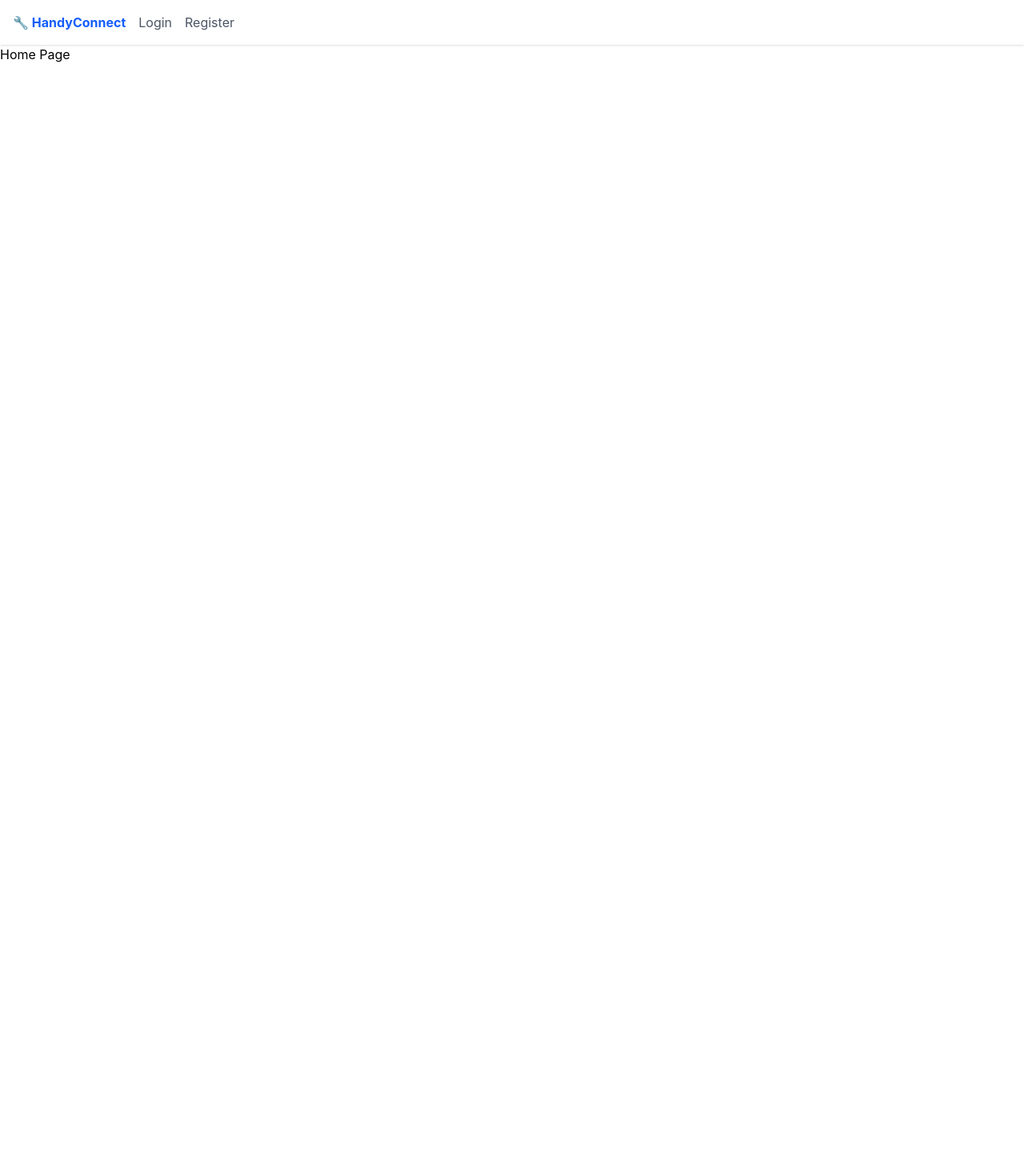
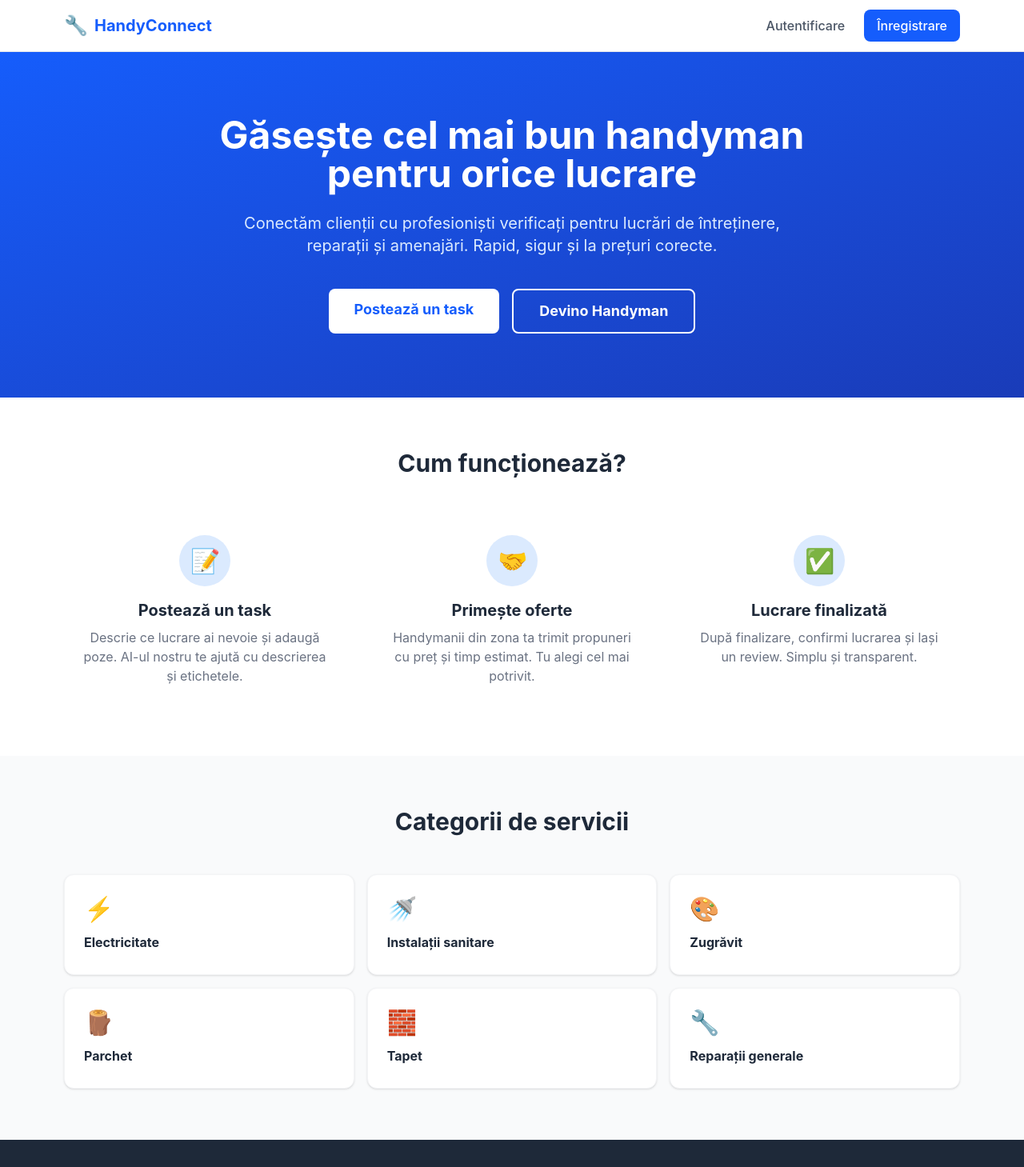
Before and after one commit to olezhka0809/HandyConnect, a React (Vite) app in the folder client/: page / in a window 1280 px wide. Shown: the top 1459 px of the page at 80% size. Before the commit the page ends 800 px from the top, so only its background shows below. Built offline with nearby package versions, Linux system fonts and the light colour scheme.

Commit message:
Add Navbar component and Home page with hero, categories and footer

```diff
--- a/client/src/App.jsx
+++ b/client/src/App.jsx
@@ -1,4 +1,5 @@
-import { BrowserRouter, Routes, Route, Link } from 'react-router-dom'
+import { BrowserRouter, Routes, Route } from 'react-router-dom'
+import Navbar from './components/Navbar'
 import Home from './pages/Home'
 import Login from './pages/Login'
 import Register from './pages/Register'
@@ -6,12 +7,7 @@ import Register from './pages/Register'
 function App() {
   return (
     <BrowserRouter>
-      <nav className="bg-white shadow p-4 flex gap-4">
-        <Link to="/" className="text-blue-600 font-bold">🔧 HandyConnect</Link>
-        <Link to="/login" className="text-gray-600 hover:text-blue-600">Login</Link>
-        <Link to="/register" className="text-gray-600 hover:text-blue-600">Register</Link>
-      </nav>
-
+      <Navbar />
       <Routes>
         <Route path="/" element={<Home />} />
         <Route path="/login" element={<Login />} />
--- /dev/null
+++ b/client/src/components/Navbar.jsx
@@ -0,0 +1,37 @@
+import { Link, useLocation } from 'react-router-dom'
+
+export default function Navbar() {
+  const location = useLocation()
+
+  const isActive = (path) => location.pathname === path
+
+  return (
+    <nav className="bg-white shadow-sm border-b border-gray-200">
+      <div className="max-w-6xl mx-auto px-4 py-3 flex items-center justify-between">
+        <Link to="/" className="flex items-center gap-2">
+          <span className="text-2xl">🔧</span>
+          <span className="text-xl font-bold text-blue-600">HandyConnect</span>
+        </Link>
+
+        <div className="flex items-center gap-2">
+          <Link
+            to="/login"
+            className={`px-4 py-2 rounded-lg font-medium transition ${
+              isActive('/login')
+                ? 'bg-blue-50 text-blue-600'
+                : 'text-gray-600 hover:bg-gray-50'
+            }`}
+          >
+            Autentificare
+          </Link>
+          <Link
+            to="/register"
+            className="px-4 py-2 bg-blue-600 text-white rounded-lg font-medium hover:bg-blue-700 transition"
+          >
+            Înregistrare
+          </Link>
+        </div>
+      </div>
+    </nav>
+  )
+}
--- a/client/src/pages/Home.jsx
+++ b/client/src/pages/Home.jsx
@@ -1,3 +1,95 @@
+import { Link } from 'react-router-dom'
+
 export default function Home() {
-  return <h1>Home Page</h1>
+  const categories = [
+    { icon: '⚡', name: 'Electricitate', description: 'Prize, tablouri electrice, instalații' },
+    { icon: '🚿', name: 'Instalații sanitare', description: 'Robinete, țevi, canalizare' },
+    { icon: '🎨', name: 'Zugrăvit', description: 'Vopsit pereți, tavane, decorativ' },
+    { icon: '🪵', name: 'Parchet', description: 'Montaj, reparații, șlefuire' },
+    { icon: '🧱', name: 'Tapet', description: 'Aplicare, îndepărtare, decorativ' },
+    { icon: '🔧', name: 'Reparații generale', description: 'Mobilă, uși, ferestre' },
+  ]
+
+  return (
+    <div>
+      {/* Hero Section */}
+      <section className="bg-gradient-to-br from-blue-600 to-blue-800 text-white">
+        <div className="max-w-6xl mx-auto px-4 py-20 text-center">
+          <h1 className="text-4xl md:text-5xl font-bold mb-6">
+            Găsește cel mai bun handyman
+            <br />pentru orice lucrare
+          </h1>
+          <p className="text-blue-100 text-lg md:text-xl mb-10 max-w-2xl mx-auto">
+            Conectăm clienții cu profesioniști verificați pentru lucrări de
+            întreținere, reparații și amenajări. Rapid, sigur și la prețuri corecte.
+          </p>
+          <div className="flex gap-4 justify-center flex-wrap">
+            <Link
+              to="/register"
+              className="bg-white text-blue-600 px-8 py-3 rounded-lg font-bold text-lg hover:bg-blue-50 transition"
+            >
+              Postează un task
+            </Link>
+            <Link
+              to="/register"
+              className="border-2 border-white text-white px-8 py-3 rounded-lg font-bold text-lg hover:bg-white hover:text-blue-600 transition"
+            >
+              Devino Handyman
+            </Link>
+          </div>
+        </div>
+      </section>
+
+      {/* How it works */}
+      <section className="max-w-6xl mx-auto px-4 py-16">
+        <h2 className="text-3xl font-bold text-center text-gray-800 mb-12">
+          Cum funcționează?
+        </h2>
+        <div className="grid md:grid-cols-3 gap-8">
+          {[
+            { step: '1', icon: '📝', title: 'Postează un task', desc: 'Descrie ce lucrare ai nevoie și adaugă poze. AI-ul nostru te ajută cu descrierea și etichetele.' },
+            { step: '2', icon: '🤝', title: 'Primește oferte', desc: 'Handymanii din zona ta trimit propuneri cu preț și timp estimat. Tu alegi cel mai potrivit.' },
+            { step: '3', icon: '✅', title: 'Lucrare finalizată', desc: 'După finalizare, confirmi lucrarea și lași un review. Simplu și transparent.' },
+          ].map((item) => (
+            <div key={item.step} className="text-center p-6">
+              <div className="w-16 h-16 bg-blue-100 rounded-full flex items-center justify-center text-3xl mx-auto mb-4">
+                {item.icon}
+              </div>
+              <h3 className="text-xl font-bold text-gray-800 mb-2">{item.title}</h3>
+              <p className="text-gray-500">{item.desc}</p>
+            </div>
+          ))}
+        </div>
+      </section>
+
+      {/* Categories */}
+      <section className="bg-gray-50 py-16">
+        <div className="max-w-6xl mx-auto px-4">
+          <h2 className="text-3xl font-bold text-center text-gray-800 mb-12">
+            Categorii de servicii
+          </h2>
+          <div className="grid grid-cols-2 md:grid-cols-3 gap-4">
+            {categories.map((cat) => (
+              <div
+                key={cat.name}
+                className="bg-white p-6 rounded-xl shadow-sm hover:shadow-md transition cursor-pointer border border-gray-100"
+              >
+                <span className="text-3xl mb-3 block">{cat.icon}</span>
+                <h3 className="font-bold text-gray-800 mb-1">{cat.name}</h3>
+                <p className="text-sm text-gray-500">{cat.desc}</p>
+              </div>
+            ))}
+          </div>
+        </div>
+      </section>
+
+      {/* Footer */}
+      <footer className="bg-gray-800 text-gray-400 py-8">
+        <div className="max-w-6xl mx-auto px-4 text-center">
+          <p className="text-lg font-bold text-white mb-2">🔧 HandyConnect</p>
+          <p className="text-sm">© 2026 HandyConnect. Proiect de licență — Gărnăuțan Oleg, UPT</p>
+        </div>
+      </footer>
+    </div>
+  )
 }
```
